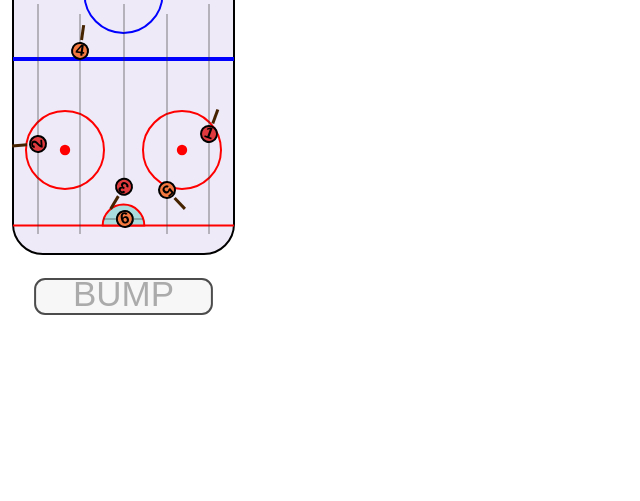
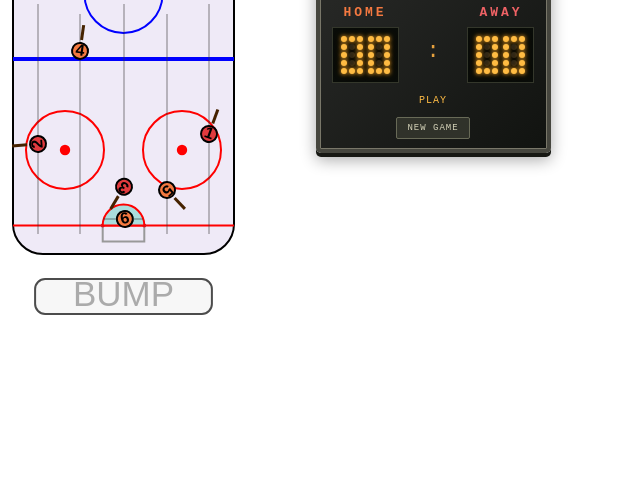
Before and after one commit to arcele/hockey, a plain HTML site: page index.html in a window 1280 px wide. Shown: the part 299-800 px from the top of the page, without its empty margins (0-640 px from the left). Drawn offline with Linux system fonts and the light colour scheme.

Commit message:
adding scoreboard, fix goal scoring logic, reset puck after goal

```diff
--- a/css/nwbhf.css
+++ b/css/nwbhf.css
@@ -1,3 +1,18 @@
 body { background: url(../img/nwbhf-v2.png); background-repeat:no-repeat; background-position:275px 0;}
 
-#zoom-wrapper {	}
+#zoom-wrapper { display:grid; grid-template-columns:235px 316px; column-gap:32px; width:583px; align-items:start; }
+#container { grid-column:1; grid-row:1; }
+#scoreboard {box-sizing:border-box;width:235px;padding:13px 12px 10px;grid-column:2;grid-row:1;justify-self:center;margin:248px 0 12px;color:#f4b852;background:linear-gradient(135deg,#292a28,#111310);border:4px solid #46463e;border-radius:5px;box-shadow:0 4px 0 #171813,0 7px 16px #0005,inset 0 0 0 1px #797769;font-family:monospace;text-align:center;}
+.board-brand {font-size:9px;letter-spacing:1px;color:#d1d0b6;border-bottom:1px solid #515044;padding-bottom:8px;}
+.score-teams {display:flex;align-items:center;justify-content:space-between;gap:6px;}
+.score-teams h2 {font-size:13px;letter-spacing:3px;margin:12px 0 7px;}
+.home-label {color:#f47940}.away-label {color:#ef6265}
+.score-digits {display:flex;gap:5px;padding:8px;background:#090c08;border:1px solid #34372b;justify-content:center;}
+.led-digit {display:grid;grid-template-columns:repeat(3,6px);grid-template-rows:repeat(5,6px);gap:2px;}
+.led-digit i {border-radius:50%;background:#302817;}
+.led-digit .lit {background:#ffbd45;box-shadow:0 0 4px #ffac27,0 0 8px #e67c2244;}
+.versus {margin-top:27px;font-size:22px;color:#e6a13e;}
+.score-status {margin-top:12px;min-height:14px;font-size:10px;letter-spacing:1px;color:#ffbc45;}
+#new-game {font:9px monospace;letter-spacing:1px;color:#d5d3b9;background:#30322a;border:1px solid #686a57;border-radius:2px;padding:5px 10px;margin-top:8px;cursor:pointer;}
+#new-game:hover {background:#454839;} #new-game:focus-visible {outline:2px solid #ffbd45;outline-offset:3px;}
+.score-announcement {position:absolute;width:1px;height:1px;padding:0;margin:-1px;overflow:hidden;clip:rect(0,0,0,0);white-space:nowrap;border:0;}
--- a/index.html
+++ b/index.html
@@ -2,6 +2,7 @@
 
 <html>
  <head>
+   <meta name="viewport" content="width=device-width, initial-scale=1" />
    <title>[nwbhf] Northwest Bubble Hockey Federation</title>
    <meta name="description" content="An HTML5 Bubble Hockey game in active development." />
    <meta name="keywords" content="hockey, bubble hockey, bubblehockey, HTML5, javascript, coconut water" />
@@ -9,7 +10,16 @@
  </head>
  <body>
  	<div id="zoom-wrapper">
-	 <div id="container"></div>
+     <div id="container"></div>
+	 <section id="scoreboard" aria-label="Hockey scoreboard">
+      <div class="board-brand">NORTHWEST BUBBLE HOCKEY</div>
+      <div class="score-teams"><div><h2 class="home-label">HOME</h2><div id="home-score" class="score-digits" aria-hidden="true"></div></div>
+      <span class="versus" aria-hidden="true">:</span>
+      <div><h2 class="away-label">AWAY</h2><div id="away-score" class="score-digits" aria-hidden="true"></div></div></div>
+      <div class="score-status" aria-hidden="true">PLAY</div>
+      <div class="score-announcement" role="status" aria-live="polite"></div>
+      <button id="new-game" type="button">NEW GAME</button>
+     </section>
 	</div>
    <script src="js/lib/kinetic-v4.7.5.min.js"></script>
    <script src="js/rink.js"></script>
@@ -18,6 +28,8 @@
    <script src="js/puck.js"></script>
    <script src="js/team.js"></script>
    <script src="js/player.js"></script>
+   <script src="js/scoring.js"></script>
+   <script src="js/scoreboard.js"></script>
    <script src="js/nwbhf.js"></script>
  </body>
 </html>
--- a/js/nwbhf.js
+++ b/js/nwbhf.js
@@ -23,32 +23,36 @@
 
 	Hockey.puck = new Puck(Hockey);
 
-	Hockey.detectCollisions = function() {
-		var playerCollisions = [];
-		var puckLocation = this.puck.getLocation();
-		// Detect Goals
-		for(var i = 0; i < this.rink.goalLines.length; i++) {
-			if(Math.abs(puckLocation.y + this.rink.offset.y - this.rink.goalLines[i]) < Math.abs(this.puck.velocity)) {
-				// Puck is at / crossing the goalline on the y plane, make sure it's between the pipes
-				if(Math.abs(puckLocation.x - (Hockey.rink.size.x / 2)) < (Hockey.rink.size.y * .04)) {
-					// Puck is between the pipes, make sure it's traveling in the right direction
-					if(i == 0 && this.puck.angle > Math.PI / 2 && this.puck.angle < 3 * Math.PI / 2) {
-						if(console) console.log('top goal.');
-						this.teams[1].goals++;
-					} else if (i != 0 && this.puck.angle < Math.PI / 2 || this.puck.angle > 3 * Math.PI / 2) {
-						if(console) console.log('bottom goal.');
-						this.teams[0].goals++;
-					}
-					// Hockey.puck.shot.stop();  Goal detection isn't perfect yet, so don't stop the shot yet.
-				}
-			}
-		}
-		return playerCollisions.length > 0 ? playerCollisions : null;
-	}
-
-	Hockey.handleCollisions = function() {
-        this.detectCollisions(); // Legacy scoring only; contacts run in the fixed simulation.
+    Hockey.scoreboard = new Scoreboard(document.getElementById('scoreboard'));
+    Hockey.updateScoreboard = function(message) {
+        this.scoreboard.render(this.teams[0].goals,this.teams[1].goals,message);
     };
+    Hockey.checkGoal = function(from,to) {
+        var end=Scoring.crossing(from,to,Hockey.puck.radius,Hockey.rink);
+        if(end===null) return false;
+        Hockey.teams[end].goals++;
+        Hockey.goalScored=true;
+        return true;
+    };
+    Hockey.faceoff = function() {
+        this.puck.puck.setX(this.rink.offset.x+this.rink.size.x/2);
+        this.puck.puck.setY(this.rink.offset.y+this.rink.size.y/2);
+        this.puck.velocity=0;
+        this.teams.forEach(function(team){team.players.forEach(function(player){player.stopMovement();});});
+        this.goalPause=90;
+    };
+    Hockey.handleCollisions = function() {
+        if(!this.goalScored) return;
+        this.goalScored=false;
+        this.faceoff();
+        this.updateScoreboard('GOAL!  •  FACEOFF');
+    };
+    document.getElementById('new-game').addEventListener('click',function(){
+        Hockey.teams.forEach(function(team){team.goals=0;});
+        Hockey.faceoff();
+        Hockey.updateScoreboard('NEW GAME  •  FACEOFF');
+    });
+    Hockey.updateScoreboard('PLAY');
     Hockey.puck.shoot(0, 0); // Keep simulation active so players can strike a resting puck.
 
 
--- a/js/player-physics.js
+++ b/js/player-physics.js
@@ -19,8 +19,10 @@
             if(speed>30){p.vx*=30/speed;p.vy*=30/speed;}
         }
         for(var i=1;i<=count;i++) {
+            var before={x:p.x,y:p.y};
             var b=BoardPhysics.move(p.x,p.y,p.vx,p.vy,travelScale/count,rink.size.x,rink.size.y,rink.cornerRadius,p.radius);
             Object.assign(p,b);
+            if (p.onTravel && p.onTravel(before,p)) return p;
             // Several passes settle simultaneous body/stick/board contacts.
             for(var pass=0;pass<3;pass++) {
                 players.forEach(function(s) {
--- a/js/puck.js
+++ b/js/puck.js
@@ -53,6 +53,11 @@ Puck.prototype.advance = function(timeDiff) {
     this.elapsed = (this.elapsed || 0) + Math.min(250, Math.max(0, timeDiff == null ? tick : timeDiff));
     while (this.elapsed >= tick && (this.velocity > 0 || this.hockey.teams)) {
         this.elapsed -= tick;
+        if (this.hockey.goalPause > 0) {
+            this.hockey.goalPause--;
+            if (this.hockey.goalPause === 0) this.hockey.updateScoreboard("PLAY");
+            continue;
+        }
         var location = this.getLocation();
         var rink = this.hockey.rink;
         var travelScale = 0.5; // Half-speed puck travel, including after stick contacts.
@@ -63,7 +68,7 @@ Puck.prototype.advance = function(timeDiff) {
                 team.players.forEach(function(player) { players.push(player.advance()); });
             });
             next=PlayerPhysics.step({x:location.x,y:location.y,
-                vx:this.velocity*Math.sin(this.angle),vy:this.velocity*Math.cos(this.angle),radius:this.radius},players,rink,travelScale);
+                vx:this.velocity*Math.sin(this.angle),vy:this.velocity*Math.cos(this.angle),radius:this.radius,onTravel:this.hockey.checkGoal},players,rink,travelScale);
         } else {
             next=BoardPhysics.move(location.x,location.y,this.velocity*Math.sin(this.angle),
                 this.velocity*Math.cos(this.angle),travelScale,rink.size.x,rink.size.y,rink.cornerRadius,this.radius);
--- a/js/rink.js
+++ b/js/rink.js
@@ -48,6 +48,15 @@ Rink.prototype.render = function() {
 		var goalLine = new Kinetic.Line( { points: [ this.offset.x, this.goalLines[i], this.offset.x + rinkWidth, this.goalLines[i]], stroke: 'red', strokeWidth: 2 } );
 		this.layer.add(goalLine);
 	}
+
+    // Goal mouths match scoring width; posts mark the playable opening.
+    for(var end=0;end<2;end++) {
+        var center=this.offset.x+rinkWidth/2, half=rinkHeight*.04;
+        var lineY=this.goalLines[end], backY=lineY+(end===0?-16:16);
+        var net=new Kinetic.Line({points:[center-half,lineY,center-half,backY,center+half,backY,center+half,lineY],stroke:'#999',strokeWidth:2});
+        this.layer.add(net);
+        for(var side=-1;side<=1;side+=2) this.layer.add(new Kinetic.Circle({x:center+side*half,y:lineY,radius:2,fill:'#c42030'}));
+    }
 
 	// Add Faceoff Circles -- ESTIMATED
 	var circles = [
--- /dev/null
+++ b/js/scoreboard.js
@@ -0,0 +1,17 @@
+function Scoreboard(element) {
+    var glyphs=['111101101101111','010110010010111','111001111100111','111001111001111','101101111001001','111100111001111','111100111101111','111001001001001','111101111101111','111101111001111'];
+    this.render=function(home,away,message) {
+        [home,away].forEach(function(score,index){
+            var target=element.querySelector(index===0?'#home-score':'#away-score');
+            target.textContent='';
+            String(score).padStart(2,'0').split('').forEach(function(number){
+                var digit=document.createElement('span');digit.className='led-digit';
+                glyphs[Number(number)].split('').forEach(function(on){
+                    var dot=document.createElement('i');dot.className=on==='1'?'lit':'';digit.appendChild(dot);
+                });target.appendChild(digit);
+            });
+        });
+        element.querySelector('.score-status').textContent=message;
+        element.querySelector('.score-announcement').textContent='Home '+home+', Away '+away+'. '+message;
+    };
+}
--- /dev/null
+++ b/js/scoring.js
@@ -0,0 +1,17 @@
+// Whole-puck, outward crossings; all coordinates relative to the rink.
+(function(root){
+    function crossing(from,to,radius,rink) {
+        var center=rink.size.x/2, half=rink.size.y*.04;
+        for(var end=0;end<2;end++) {
+            var line=rink.goalLines[end]-rink.offset.y;
+            var threshold=line+(end===0?-radius:radius);
+            if(end===0 ? !(from.y>threshold && to.y<=threshold) : !(from.y<threshold && to.y>=threshold)) continue;
+            var t=(threshold-from.y)/(to.y-from.y);
+            var x=from.x+(to.x-from.x)*t;
+            if(Math.abs(x-center)+radius<=half) return end; // top goal belongs to home
+        }
+        return null;
+    }
+    root.Scoring={crossing:crossing};
+    if(typeof module!=='undefined' && module.exports) module.exports=root.Scoring;
+})(typeof globalThis!=='undefined'?globalThis:this);
```
Also changed, not shown: tests/scoring.test.js (added, +40 -0 lines), README.md.
